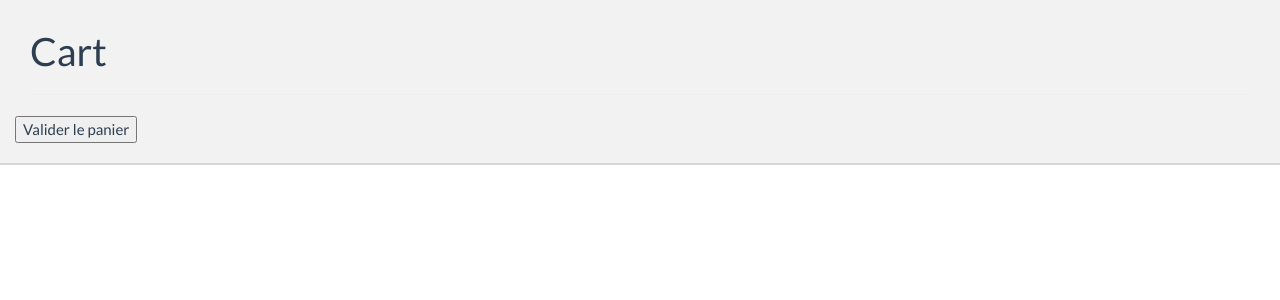
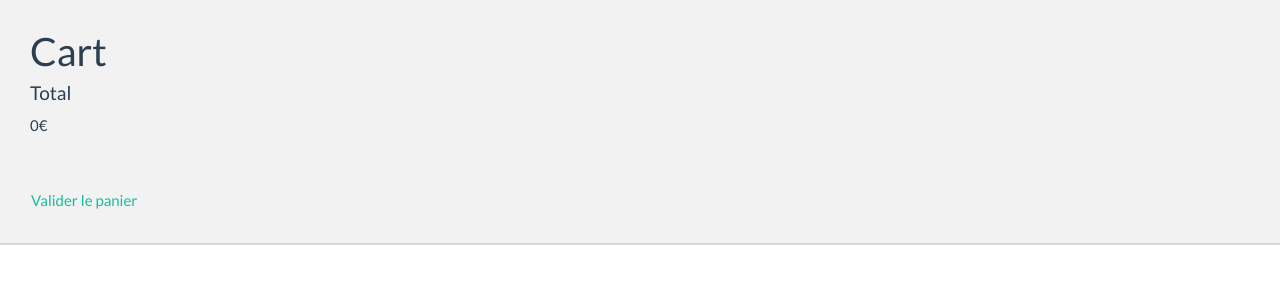
Before and after one commit to franck-roland/kooblit, a Django app: page /cart/details in a window 1280 px wide. Shown: the part 61-361 px from the top of the page. Run offline with Django 3.2, Linux system fonts and the light colour scheme; parts of the project's set-up code (start-up, migrations or seed data) failed here and were passed over; some libraries are stand-ins or nearby versions.

Commit message:
Ajout d'un lien pour payer

```diff
--- a/achat/views.py
+++ b/achat/views.py
@@ -26,11 +26,12 @@ def cart_details(request):
         else:
             raise Http404()
     cart = request.session.get('cart', [])
-    cart = ["".join(("Kooblit de ", Book.objects.get(id=Syntheses.objects.get(id=i).livre_id).title, " par ",
-                    Syntheses.objects.get(id=i).user.username)) for i in cart]
+    cart = [("".join(("Kooblit de ", Book.objects.get(id=Syntheses.objects.get(id=i).livre_id).title, " par ",
+                      Syntheses.objects.get(id=i).user.username)), Syntheses.objects.get(id=i).prix) for i in cart]
     cart_ids = request.session.get('cart', [])
     results = zip(cart, cart_ids)
-    return render_to_response('cart.html', RequestContext(request, {'results': results}))
+    total = sum((i[1] for i in cart))
+    return render_to_response('cart.html', RequestContext(request, {'results': results, 'total': total}))
 
 
 def paiement(request):
@@ -47,5 +48,7 @@ def paiement(request):
                 payment=payement_id
             )
             print transaction.status
-        return render_to_response('paiement.html', RequestContext(request))
+            print payement_id
+        total = sum((Syntheses.objects.get(id=i).prix for i in cart))
+        return render_to_response('paiement.html', RequestContext(request, {'total': str(total).replace(",", ".")}))
     raise Http404()
--- a/templates/cart.html
+++ b/templates/cart.html
@@ -6,18 +6,21 @@
 {% if results %}
 <div class="container col-md-12">
   <h1> Cart </h1>
-  {% for title, index  in results %}
+  {% for synth, index  in results %}
   <div>
     <form method="POST">{% csrf_token %}
      <input type="hidden" name="synthese_id" value="{{index}}">
-     <h4>{{title}}</h4> <button type="submit">x</button>
+     <h4>{{synth.0}}</h4> {{synth.1}}€ <button type="submit">x</button>
      </form>
   </div>
   {% endfor %}
+  <div>
+     <h4>Total</h4> {{total}}€
+  </div>
 
 <hr/>
 </div>
-<button type="btn"> Valider le panier </button>
+<a href="{% url 'achats:paiement' %}" class="btn"> Valider le panier </button>
 {% else %}
 <div class="container col-md-12">
   <h1> Votre panier est vide </h1>
```
Also changed, not shown: templates/paiement.html (+1 -22 lines).
